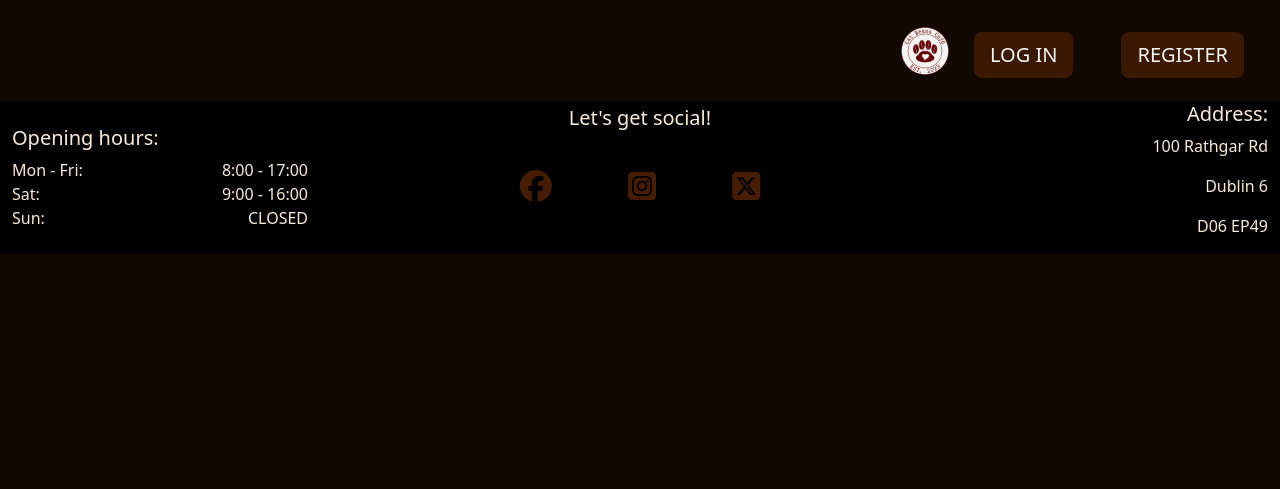
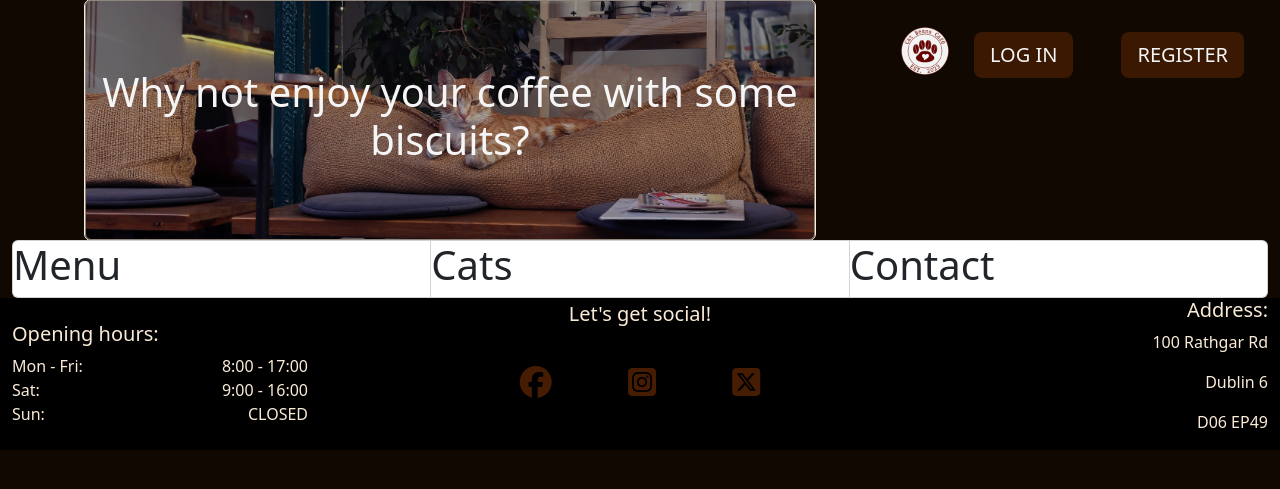
Before and after one commit to TulaUnogi/cat-beans-cafe, a Django app: page /about/ in a window 1280 px wide. Shown: the top 489 px of the page. Run offline with Django 3.2, Linux system fonts and the light colour scheme; some libraries are stand-ins or nearby versions.

Commit message:
Add hero image to about page

```diff
--- a/static/css/style.css
+++ b/static/css/style.css
@@ -35,6 +35,24 @@ body {
 
 a {
     text-decoration: none;
+}
+
+/* Hero image */
+
+.hero-image {
+    height: 30vh;
+    background-image: linear-gradient(to top, rgba(0, 0, 0, 0.3), rgba(0, 0, 0, 0.3)), url("/static/images/website-images/cafe-main.png");
+    background-position: 50% 70%;
+    background-size: cover;
+    background-repeat: no-repeat;
+    overflow: hidden;
+    border: 1px solid rgb(142, 134, 124);;
+    outline: 1px solid antiquewhite;
+    outline-offset: 10%;
+}
+
+.hero-image h1 {
+    color: whitesmoke;
 }
 
 /* Buttons */
--- a/templates/about.html
+++ b/templates/about.html
@@ -5,7 +5,25 @@
 {% block content %}
 
 <main class="container-fluid">
+    <div class="row-fluid rounded d-flex justify-content-center">
+        <div class="hero-image col-lg-10 rounded d-flex align-items-center justify-content-center">
+            <h1 class="display-6 jumbotron-fluid text-center">Why not enjoy your coffee with some biscuits?</h1>
+        </div>
+    </div>
+    <section class="row-fluid">
+        <div class="card-group">
+            <div class="card">
+                <h1 class="display-7">Menu</h1>
+            </div>
+            <div class="card">
+                <h1 class="display-7">Cats</h1>
+            </div>
+            <div class="card">
+                <h1 class="display-7">Contact</h1>
+            </div>
+        </div>
 
+    </section>
 
 </main>
 
```
